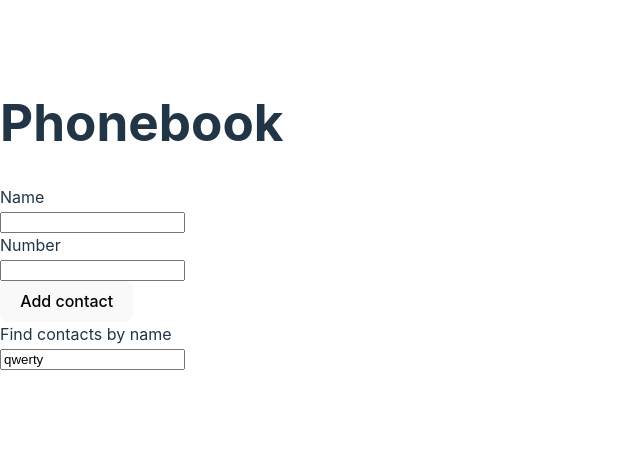
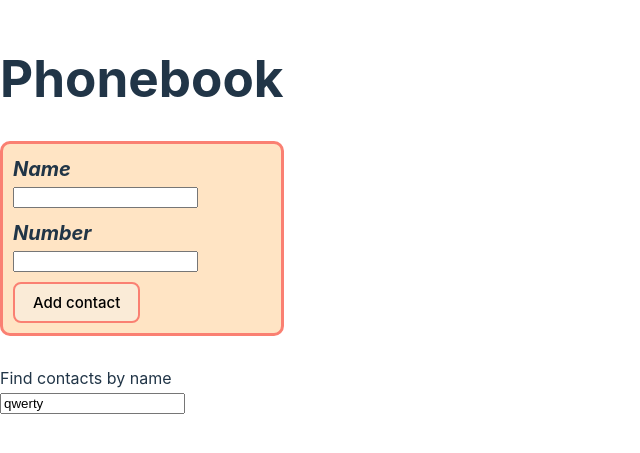
Before and after one commit to Dikhtiar-Tania96/goit-react-hw-03, a React (Vite) app: page / in a window 1280 px wide. Shown: the part 185-638 px from the top of the page, without its empty margins (0-640 px from the left). Built offline with nearby package versions, Linux system fonts and the light colour scheme.

Commit message:
push style in form element

```diff
--- a/src/components/ContactForm/ContactForm.jsx
+++ b/src/components/ContactForm/ContactForm.jsx
@@ -1,4 +1,6 @@
 import { useId, useState } from "react";
+import css from './ContactForm.module.css'
+
 const initialValues = {
     name : '',
     phone: '',
@@ -25,17 +27,19 @@ const handleChangeName = (e) => {
 
   return (
     <form onSubmit={handleSubmit}>
-      <div>
-        <label htmlFor={uniqUserId}>Name</label>
+        <div className={css.formEl}>
+      <div className={css.formLbl}>
+        <label htmlFor={uniqUserId} className={css.formName}>Name</label>
         <br />
         <input id={uniqUserId} type="text" name="name" value={state.name} onChange={handleChangeName} />
       </div>
-      <div>
-        <label htmlFor={uniqNumberId}>Number</label>
+      <div className={css.formLbl}>
+        <label htmlFor={uniqNumberId} className={css.formName}>Number</label>
         <br />
         <input id={uniqNumberId} type="text" name="phone" value={state.phone} onChange={handleChangeName}/>
       </div>
-      <button type="submit">Add contact</button>
+      <button type="submit" className={css.formBtn}>Add contact</button>
+      </div>
     </form>
   );
 };
--- a/src/components/ContactForm/ContactForm.module.css
+++ b/src/components/ContactForm/ContactForm.module.css
@@ -0,0 +1,23 @@
+.formEl{
+    background-color:bisque;
+    padding: 10px;
+    border: 3px solid, salmon;
+    border-radius: 10px;
+    margin-bottom: 30px;
+}
+
+.formName{
+    font-size: 20px;
+    font-style: italic;
+    font-weight: bold;
+}
+
+.formLbl{
+    margin-bottom: 10px;
+}
+
+.formBtn{
+    border: 2px salmon solid;
+    font-size: 15px;
+    background-color: antiquewhite;
+}
```
